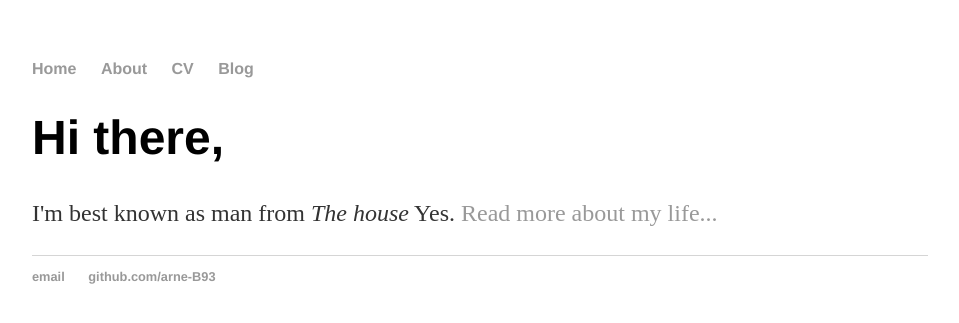
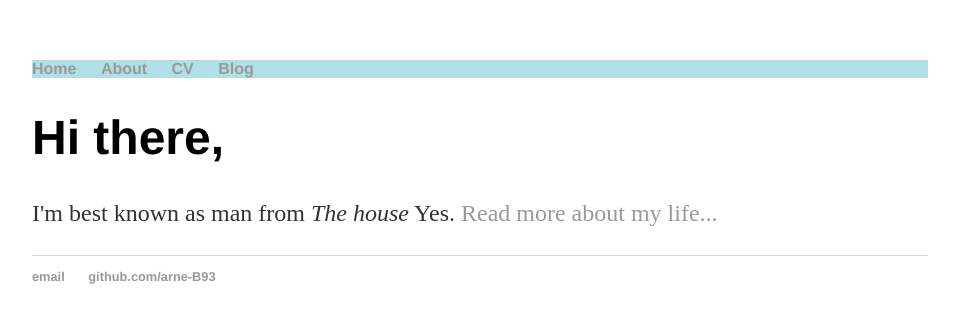
Before and after one commit to Arne-B93/Arne-B93, a Jekyll site: the page built from index.html, in a window 1280 px wide. Shown: the top 323 px of the page, without its empty margins (160-1119 px from the left). Built offline with Jekyll 4.4.1, drawn with Linux system fonts in a browser that asks for light colours.

Commit message:
Update default.html

```diff
--- a/_layouts/default.html
+++ b/_layouts/default.html
@@ -6,7 +6,7 @@
 			<link rel="stylesheet" type="text/css" href="/css/main.css">
 		</head>
 		<body>
-			<nav>
+			<nav style="background-color:powderblue;">
 	    		<ul>
 	        		<li><a href="/">Home</a></li>
 		        	<li><a href="/about">About</a></li>
```
